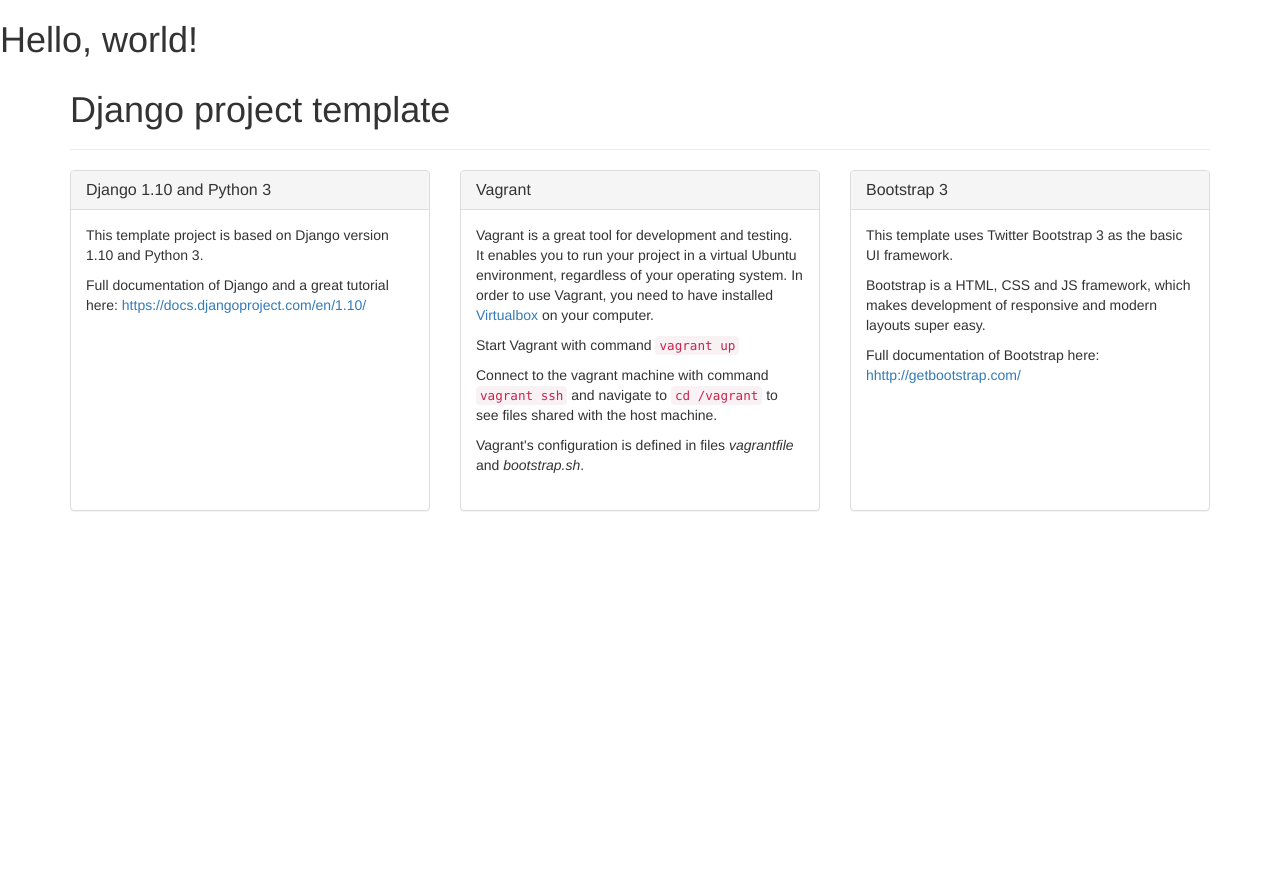
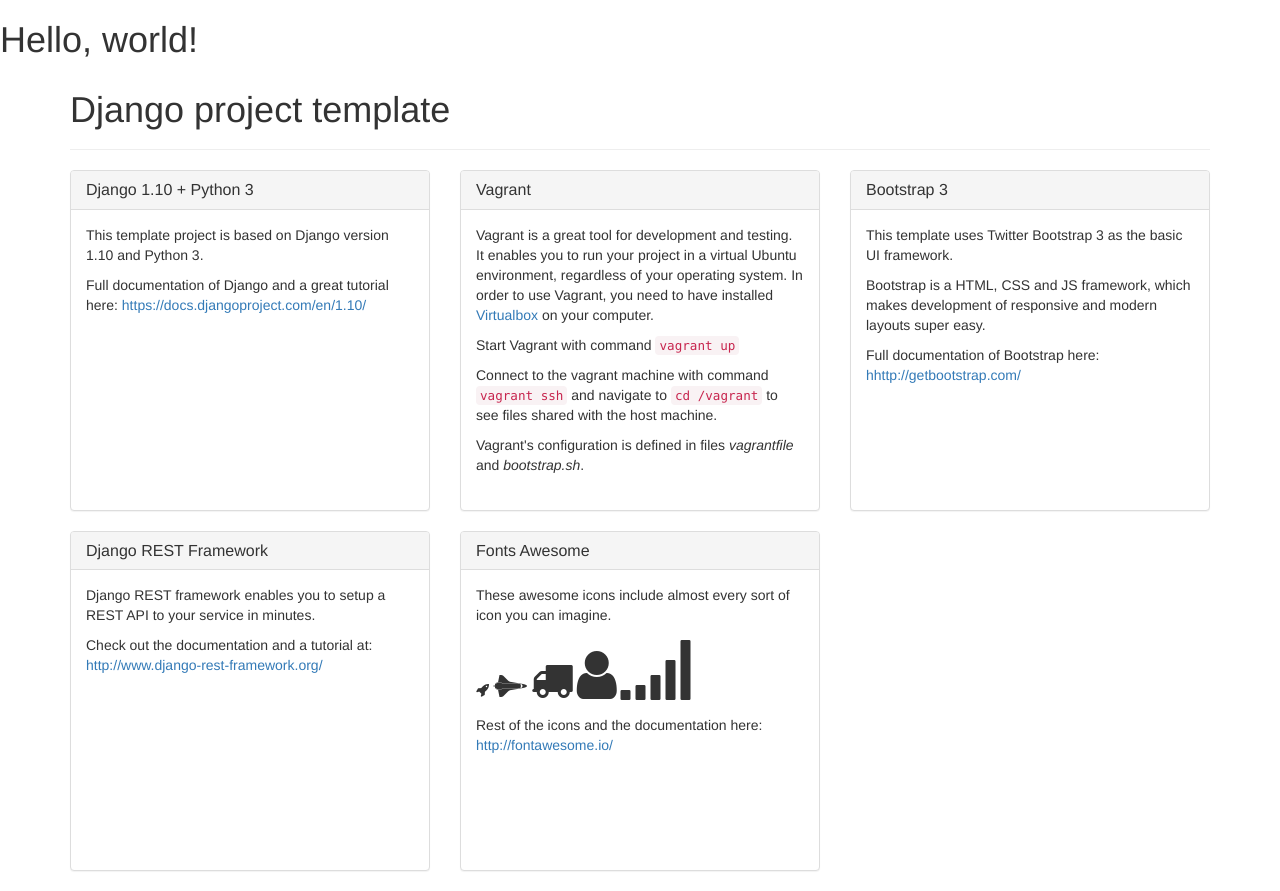
Before and after one commit to olliwer/socrates, a Django app: template app/templates/index.html in a window 1280 px wide. Before the commit the page ends 511 px from the top, so only its background shows below. Run offline with Django 3.2, Linux system fonts and the light colour scheme; the template is opened without the code that fills it, so the values that code supplies are empty; some libraries are stand-ins or nearby versions.

Commit message:
template files for rest api + index template content

```diff
--- /dev/null
+++ b/app/serializers.py
@@ -0,0 +1,2 @@
+from app.models import *
+from rest_framework import serializers
--- a/app/templates/index.html
+++ b/app/templates/index.html
@@ -10,7 +10,7 @@
       <div class="col col-md-4">
         <div class="panel panel-default">
           <div class="panel-heading">
-            <h3 class="panel-title">Django 1.10 and Python 3</h3>
+            <h3 class="panel-title">Django 1.10 + Python 3</h3>
           </div>
           <div class="panel-body" style="min-height:300px;">
             <p>
@@ -65,6 +65,35 @@
           </div>
         </div>
       </div>
+      <div class="col col-md-4">
+        <div class="panel panel-default">
+          <div class="panel-heading">
+            <h3 class="panel-title">Django REST Framework</h3>
+          </div>
+          <div class="panel-body" style="min-height:300px;">
+            <p>Django REST framework enables you to setup a REST API to your service in minutes.</p>
+            <p>Check out the documentation and a tutorial at: <a href="http://www.django-rest-framework.org/">http://www.django-rest-framework.org/</a></p>
+          </div>
+        </div>
+      </div>
+      <div class="col col-md-4">
+        <div class="panel panel-default">
+          <div class="panel-heading">
+            <h3 class="panel-title">Fonts Awesome</h3>
+          </div>
+          <div class="panel-body" style="min-height:300px;">
+            <p>These awesome icons include almost every sort of icon you can imagine.</p>
+            <p>
+              <i class="fa fa-rocket"></i>
+              <i class="fa fa-space-shuttle fa-2x"></i>
+              <i class="fa fa-truck fa-3x"></i>
+              <i class="fa fa-user fa-4x"></i>
+              <i class="fa fa-signal fa-5x"></i>
+            </p>
+            <p>Rest of the icons and the documentation here: <a href="http://fontawesome.io/">http://fontawesome.io/</a></p>
+          </div>
+        </div>
+      </div>
     </div>
   </div>
 </section>
--- a/app/urls.py
+++ b/app/urls.py
@@ -2,6 +2,7 @@
 from django.contrib.auth import views as auth_views
 
 from app.views import *
+from app.views_api import *
 
 urlpatterns = [
 
@@ -12,4 +13,6 @@
     # Index
     url(r'^$', IndexView.as_view(), name='index'),
 
+    # API Requests
+    url(r'^api-request/$', APIRequestView.as_view(), name='api_request'),
 ]
```
Also changed, not shown: app/views_api.py (added, +22 -0 lines).
